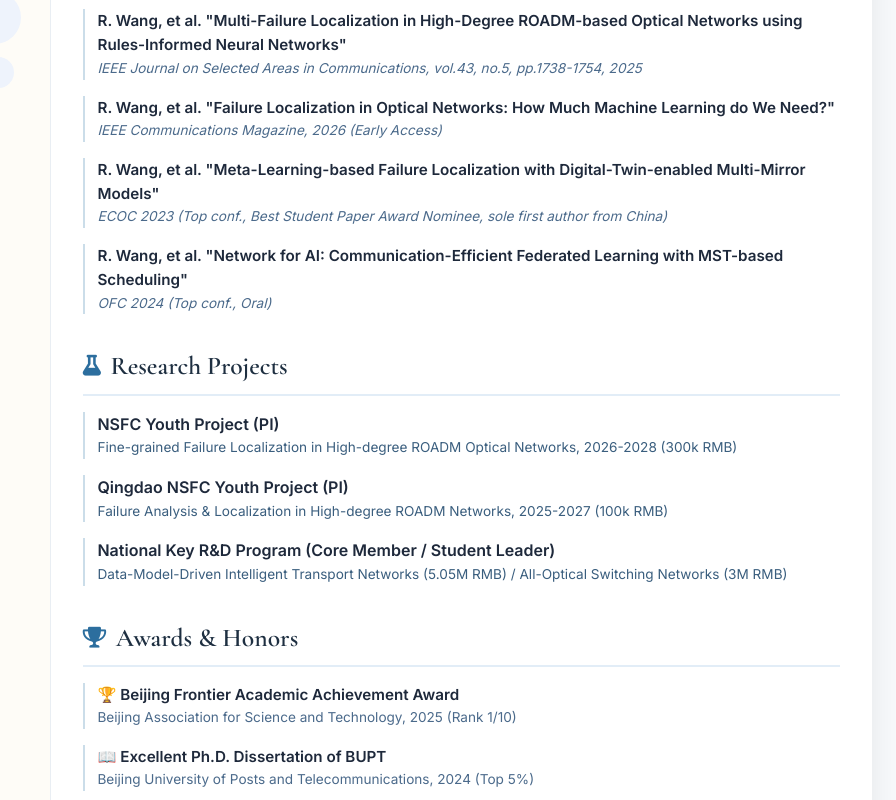
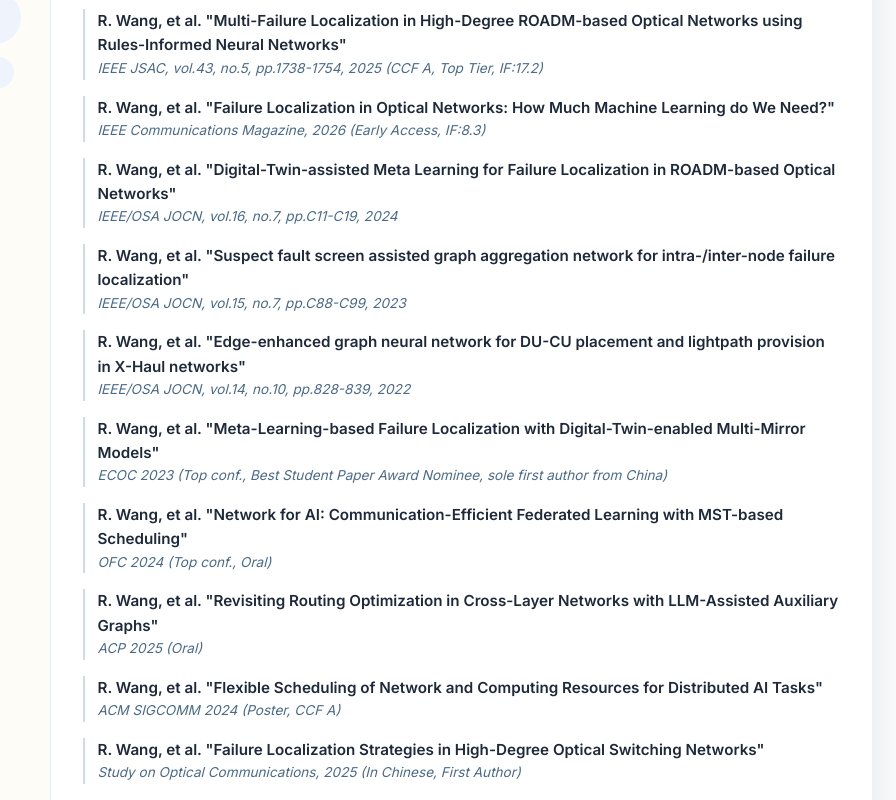
Before and after one commit to ruikunwang-qd/ruikunwang-qd.github.io, a plain HTML site: page index.html in a window 1280 px wide. Shown: the part 940-1740 px from the top of the page, 384-1280 px from the left. Drawn offline with nearby package versions, Linux system fonts and the light colour scheme.

Commit message:
Update index.html

```diff
--- a/index.html
+++ b/index.html
@@ -15,7 +15,6 @@
             padding: 0;
             box-sizing: border-box;
         }
-
         body {
             font-family: 'Inter', 'Segoe UI', sans-serif;
             background: #f8fafc;
@@ -23,7 +22,6 @@
             line-height: 1.6;
             padding: 2rem 1.5rem;
         }
-
         .academic-container {
             max-width: 1280px;
             margin: 0 auto;
@@ -32,31 +30,26 @@
             box-shadow: 0 25px 45px -12px rgba(0,0,0,0.15);
             overflow: hidden;
         }
-
         .academic-grid {
             display: flex;
             flex-wrap: wrap;
         }
-
         .sidebar {
             flex: 1 1 30%;
             background: #fefcf7;
             padding: 2rem 1.8rem;
             border-right: 1px solid #e9eef3;
         }
-
         .main-content {
             flex: 2 1 60%;
             padding: 2rem 2rem 2.5rem;
         }
-
         .lang-bar {
             background: #ffffff;
             padding: 0.8rem 2rem;
             text-align: right;
             border-bottom: 1px solid #e9eef3;
         }
-
         .lang-btn {
             background: none;
             border: 1px solid #cbd5e1;
@@ -69,13 +62,11 @@
             transition: 0.2s;
             color: #334155;
         }
-
         .lang-btn.active {
             background: #1e3a5f;
             border-color: #1e3a5f;
             color: white;
         }
-
         .avatar {
             text-align: center;
             margin-bottom: 1.5rem;
@@ -85,9 +76,10 @@
             height: 150px;
             border-radius: 50%;
             object-fit: cover;
-            object-position: 50% 30%;  /* 调整焦点，避免只显示额头 */
+            object-position: 50% 20%;  /* 调整垂直焦点，避免只显示额头 */
             border: 4px solid white;
             box-shadow: 0 8px 20px rgba(0,0,0,0.08);
+            max-width: 100%;
         }
         h2.name {
             font-family: 'Cormorant Garamond', serif;
@@ -109,7 +101,6 @@
             margin-right: auto;
             padding-bottom: 0.5rem;
         }
-
         .info-group {
             margin: 1.8rem 0;
         }
@@ -148,7 +139,6 @@
             font-size: 0.8rem;
             color: #1e4a76;
         }
-
         .section {
             margin-bottom: 2rem;
         }
@@ -188,11 +178,6 @@
             font-size: 0.85rem;
             color: #4b6a8b;
             font-style: italic;
-        }
-        .pub-year {
-            font-size: 0.8rem;
-            color: #6b8cae;
-            margin-left: 0.5rem;
         }
         .course-name {
             font-weight: 600;
@@ -244,7 +229,6 @@
             border-top: 1px solid #e9eef3;
             padding-top: 1.2rem;
         }
-
         @media (max-width: 780px) {
             .sidebar, .main-content {
                 flex: 1 1 100%;
@@ -269,7 +253,6 @@
         <!-- 左侧栏 -->
         <div class="sidebar">
             <div class="avatar">
-                <!-- 使用本地照片 me.jpg，并调整了焦点 -->
                 <img src="me.jpg" alt="Profile Photo" onerror="this.src='https://randomuser.me/api/portraits/men/85.jpg'">
             </div>
             <h2 class="name" data-i18n="fullname">王瑞坤</h2>
@@ -278,7 +261,6 @@
             <div class="info-group">
                 <h3 data-i18n="contact">联系方式</h3>
                 <div class="contact-item"><i class="fas fa-envelope"></i> <span data-i18n="email_text">ruikun.wang@qust.edu.cn</span></div>
-                <!-- 电话项已删除 -->
                 <div class="contact-item"><i class="fas fa-map-marker-alt"></i> <span data-i18n="address">青岛科技大学 信息科学技术学院</span></div>
                 <div class="contact-item"><i class="fas fa-chalkboard"></i> <span data-i18n="office">山东省深海装备智联网重点实验室</span></div>
             </div>
@@ -346,6 +328,7 @@
 
             <div class="section">
                 <div class="section-title"><i class="fas fa-file-alt"></i><span data-i18n="papers_title">代表性论文</span></div>
+                <!-- 以下为扩充后的一作/通讯论文列表，中英文通过 data-i18n 同步 -->
                 <div class="publication-item">
                     <div class="pub-title" data-i18n="paper1_title">R. Wang, et al. "Multi-Failure Localization in High-Degree ROADM-based Optical Networks using Rules-Informed Neural Networks"</div>
                     <div class="pub-venue" data-i18n="paper1_venue">IEEE JSAC, vol.43, no.5, pp.1738-1754, 2025 (CCF A, 中科院一区Top, IF:17.2)</div>
@@ -355,12 +338,36 @@
                     <div class="pub-venue" data-i18n="paper2_venue">IEEE Communications Magazine, 2026 (Early Access, IF:8.3)</div>
                 </div>
                 <div class="publication-item">
-                    <div class="pub-title" data-i18n="paper3_title">R. Wang, et al. "Meta-Learning-based Failure Localization with Digital-Twin-enabled Multi-Mirror Models"</div>
-                    <div class="pub-venue" data-i18n="paper3_venue">ECOC 2023 (光通信顶会，最佳学生论文奖提名，唯一华人一作)</div>
+                    <div class="pub-title" data-i18n="paper3_title">R. Wang, et al. "Digital-Twin-assisted Meta Learning for Failure Localization in ROADM-based Optical Networks"</div>
+                    <div class="pub-venue" data-i18n="paper3_venue">IEEE/OSA JOCN, vol.16, no.7, pp.C11-C19, 2024 (中科院一区)</div>
                 </div>
                 <div class="publication-item">
-                    <div class="pub-title" data-i18n="paper4_title">R. Wang, et al. "Network for AI: Communication-Efficient Federated Learning with MST-based Scheduling"</div>
-                    <div class="pub-venue" data-i18n="paper4_venue">OFC 2024 (光通信顶会，Oral)</div>
+                    <div class="pub-title" data-i18n="paper4_title">R. Wang, et al. "Suspect fault screen assisted graph aggregation network for intra-/inter-node failure localization"</div>
+                    <div class="pub-venue" data-i18n="paper4_venue">IEEE/OSA JOCN, vol.15, no.7, pp.C88-C99, 2023 (中科院一区)</div>
+                </div>
+                <div class="publication-item">
+                    <div class="pub-title" data-i18n="paper5_title">R. Wang, et al. "Edge-enhanced graph neural network for DU-CU placement and lightpath provision in X-Haul networks"</div>
+                    <div class="pub-venue" data-i18n="paper5_venue">IEEE/OSA JOCN, vol.14, no.10, pp.828-839, 2022 (中科院一区)</div>
+                </div>
+                <div class="publication-item">
+                    <div class="pub-title" data-i18n="paper6_title">R. Wang, et al. "Meta-Learning-based Failure Localization with Digital-Twin-enabled Multi-Mirror Models"</div>
+                    <div class="pub-venue" data-i18n="paper6_venue">ECOC 2023 (光通信顶会，最佳学生论文奖提名，唯一华人一作)</div>
+                </div>
+                <div class="publication-item">
+                    <div class="pub-title" data-i18n="paper7_title">R. Wang, et al. "Network for AI: Communication-Efficient Federated Learning with MST-based Scheduling"</div>
+                    <div class="pub-venue" data-i18n="paper7_venue">OFC 2024 (光通信顶会，Oral)</div>
+                </div>
+                <div class="publication-item">
+                    <div class="pub-title" data-i18n="paper8_title">R. Wang, et al. "Revisiting Routing Optimization in Cross-Layer Networks with LLM-Assisted Auxiliary Graphs"</div>
+                    <div class="pub-venue" data-i18n="paper8_venue">ACP 2025 (Oral)</div>
+                </div>
+                <div class="publication-item">
+                    <div class="pub-title" data-i18n="paper9_title">R. Wang, et al. "Flexible Scheduling of Network and Computing Resources for Distributed AI Tasks"</div>
+                    <div class="pub-venue" data-i18n="paper9_venue">ACM SIGCOMM 2024 (Poster, CCF A)</div>
+                </div>
+                <div class="publication-item">
+                    <div class="pub-title" data-i18n="paper10_title">王瑞坤, 等. "高维度光交换网络的故障定位策略研究"</div>
+                    <div class="pub-venue" data-i18n="paper10_venue">光通信研究, 2025 (中文核心, 一作)</div>
                 </div>
             </div>
 
@@ -380,7 +387,6 @@
                 </div>
             </div>
 
-            <!-- 新增：获奖与荣誉板块（详细列表） -->
             <div class="section">
                 <div class="section-title"><i class="fas fa-trophy"></i><span data-i18n="awards_title">获奖与荣誉</span></div>
                 <div class="award-item">
@@ -473,10 +479,22 @@
             paper1_venue: "IEEE JSAC, vol.43, no.5, pp.1738-1754, 2025 (CCF A, 中科院一区Top, IF:17.2)",
             paper2_title: "R. Wang, et al. \"Failure Localization in Optical Networks: How Much Machine Learning do We Need?\"",
             paper2_venue: "IEEE Communications Magazine, 2026 (Early Access, IF:8.3)",
-            paper3_title: "R. Wang, et al. \"Meta-Learning-based Failure Localization with Digital-Twin-enabled Multi-Mirror Models\"",
-            paper3_venue: "ECOC 2023 (光通信顶会，最佳学生论文奖提名，唯一华人一作)",
-            paper4_title: "R. Wang, et al. \"Network for AI: Communication-Efficient Federated Learning with MST-based Scheduling\"",
-            paper4_venue: "OFC 2024 (光通信顶会，Oral)",
+            paper3_title: "R. Wang, et al. \"Digital-Twin-assisted Meta Learning for Failure Localization in ROADM-based Optical Networks\"",
+            paper3_venue: "IEEE/OSA JOCN, vol.16, no.7, pp.C11-C19, 2024 (中科院一区)",
+            paper4_title: "R. Wang, et al. \"Suspect fault screen assisted graph aggregation network for intra-/inter-node failure localization\"",
+            paper4_venue: "IEEE/OSA JOCN, vol.15, no.7, pp.C88-C99, 2023 (中科院一区)",
+            paper5_title: "R. Wang, et al. \"Edge-enhanced graph neural network for DU-CU placement and lightpath provision in X-Haul networks\"",
+            paper5_venue: "IEEE/OSA JOCN, vol.14, no.10, pp.828-839, 2022 (中科院一区)",
+            paper6_title: "R. Wang, et al. \"Meta-Learning-based Failure Localization with Digital-Twin-enabled Multi-Mirror Models\"",
+            paper6_venue: "ECOC 2023 (光通信顶会，最佳学生论文奖提名，唯一华人一作)",
+            paper7_title: "R. Wang, et al. \"Network for AI: Communication-Efficient Federated Learning with MST-based Scheduling\"",
+            paper7_venue: "OFC 2024 (光通信顶会，Oral)",
+            paper8_title: "R. Wang, et al. \"Revisiting Routing Optimization in Cross-Layer Networks with LLM-Assisted Auxiliary Graphs\"",
+            paper8_venue: "ACP 2025 (Oral)",
+            paper9_title: "R. Wang, et al. \"Flexible Scheduling of Network and Computing Resources for Distributed AI Tasks\"",
+            paper9_venue: "ACM SIGCOMM 2024 (Poster, CCF A)",
+            paper10_title: "王瑞坤, 等. \"高维度光交换网络的故障定位策略研究\"",
+            paper10_venue: "光通信研究, 2025 (中文核心, 一作)",
             projects_title: "主要科研项目",
             proj1_title: "国家自然科学基金青年项目（负责人）",
             proj1_desc: "高维度ROADM光网络的细粒度故障定位机制研究，2026-2028 (30万)",
@@ -535,13 +553,25 @@
             work1_desc: "College of Information Science and Technology, Qingdao University of Science and Technology, Jan. 2025 – present",
             papers_title: "Selected Publications",
             paper1_title: "R. Wang, et al. \"Multi-Failure Localization in High-Degree ROADM-based Optical Networks using Rules-Informed Neural Networks\"",
-            paper1_venue: "IEEE Journal on Selected Areas in Communications, vol.43, no.5, pp.1738-1754, 2025",
+            paper1_venue: "IEEE JSAC, vol.43, no.5, pp.1738-1754, 2025 (CCF A, Top Tier, IF:17.2)",
             paper2_title: "R. Wang, et al. \"Failure Localization in Optical Networks: How Much Machine Learning do We Need?\"",
-            paper2_venue: "IEEE Communications Magazine, 2026 (Early Access)",
-            paper3_title: "R. Wang, et al. \"Meta-Learning-based Failure Localization with Digital-Twin-enabled Multi-Mirror Models\"",
-            paper3_venue: "ECOC 2023 (Top conf., Best Student Paper Award Nominee, sole first author from China)",
-            paper4_title: "R. Wang, et al. \"Network for AI: Communication-Efficient Federated Learning with MST-based Scheduling\"",
-            paper4_venue: "OFC 2024 (Top conf., Oral)",
+            paper2_venue: "IEEE Communications Magazine, 2026 (Early Access, IF:8.3)",
+            paper3_title: "R. Wang, et al. \"Digital-Twin-assisted Meta Learning for Failure Localization in ROADM-based Optical Networks\"",
+            paper3_venue: "IEEE/OSA JOCN, vol.16, no.7, pp.C11-C19, 2024",
+            paper4_title: "R. Wang, et al. \"Suspect fault screen assisted graph aggregation network for intra-/inter-node failure localization\"",
+            paper4_venue: "IEEE/OSA JOCN, vol.15, no.7, pp.C88-C99, 2023",
+            paper5_title: "R. Wang, et al. \"Edge-enhanced graph neural network for DU-CU placement and lightpath provision in X-Haul networks\"",
+            paper5_venue: "IEEE/OSA JOCN, vol.14, no.10, pp.828-839, 2022",
+            paper6_title: "R. Wang, et al. \"Meta-Learning-based Failure Localization with Digital-Twin-enabled Multi-Mirror Models\"",
+            paper6_venue: "ECOC 2023 (Top conf., Best Student Paper Award Nominee, sole first author from China)",
+            paper7_title: "R. Wang, et al. \"Network for AI: Communication-Efficient Federated Learning with MST-based Scheduling\"",
+            paper7_venue: "OFC 2024 (Top conf., Oral)",
+            paper8_title: "R. Wang, et al. \"Revisiting Routing Optimization in Cross-Layer Networks with LLM-Assisted Auxiliary Graphs\"",
+            paper8_venue: "ACP 2025 (Oral)",
+            paper9_title: "R. Wang, et al. \"Flexible Scheduling of Network and Computing Resources for Distributed AI Tasks\"",
+            paper9_venue: "ACM SIGCOMM 2024 (Poster, CCF A)",
+            paper10_title: "R. Wang, et al. \"Failure Localization Strategies in High-Degree Optical Switching Networks\"",
+            paper10_venue: "Study on Optical Communications, 2025 (In Chinese, First Author)",
             projects_title: "Research Projects",
             proj1_title: "NSFC Youth Project (PI)",
             proj1_desc: "Fine-grained Failure Localization in High-degree ROADM Optical Networks, 2026-2028 (300k RMB)",
@@ -588,7 +618,6 @@
                 else el.textContent = translations[lang][key];
             }
         });
-        // 更新研究兴趣标签
         const tagContainer = document.getElementById('interest-tags');
         if (lang === 'zh') {
             tagContainer.innerHTML = `<span class="interest-tag">水下组网</span><span class="interest-tag">网络优化</span><span class="interest-tag">光网络管控</span><span class="interest-tag">AI大模型</span>`;
```
